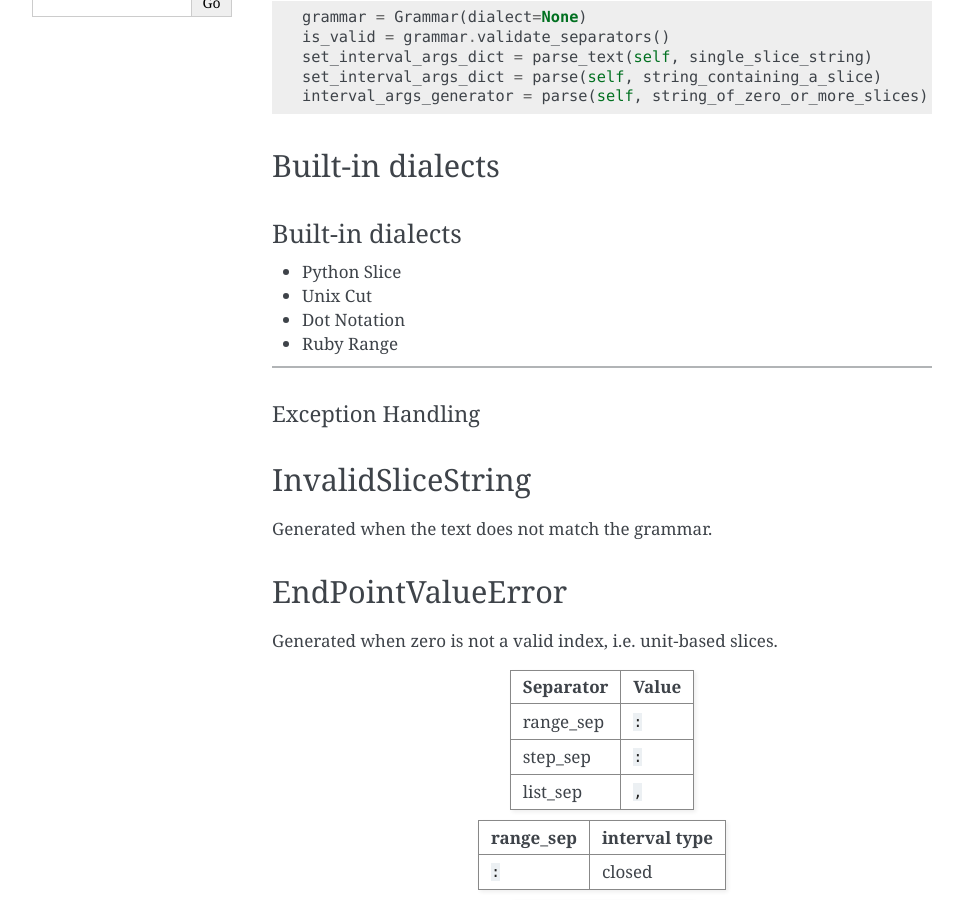
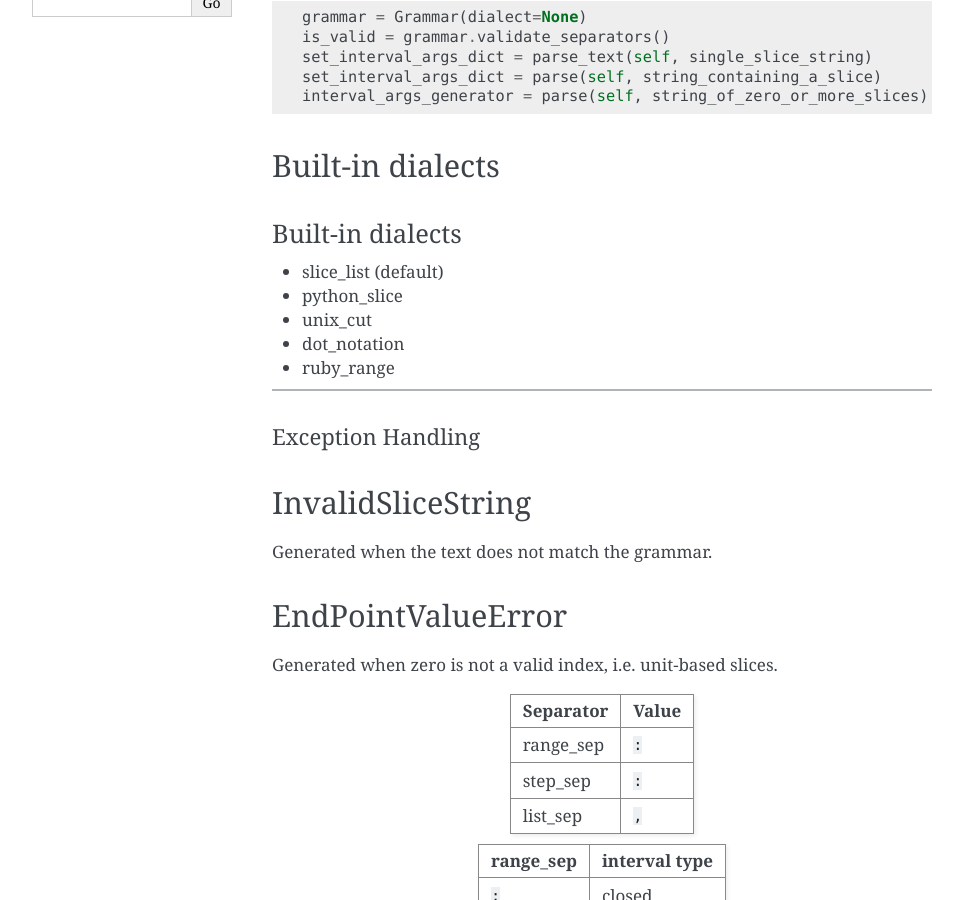
Before and after one commit to bpeterso2000/sliced, a Sphinx documentation site: the page built from docs/source/grammar.rst, in a window 1280 px wide and 900 px high, scrolled down 621 px. Shown: the whole window, without its empty margins (148-1111 px from the left). Built offline with Sphinx 7.4.7, drawn with Linux system fonts in a browser that asks for light colours.

Commit message:
Added 'slice_list' dialect and set at default (default was 'python_slice'), changed 'python_slice' dialect allow_slice_lists setting to False

```diff
--- a/docs/source/grammar.rst
+++ b/docs/source/grammar.rst
@@ -38,10 +38,11 @@ Built-in dialects
 =================
 Built-in dialects
 =================
-* Python Slice
-* Unix Cut
-* Dot Notation
-* Ruby Range
+* slice_list (default)
+* python_slice
+* unix_cut
+* dot_notation
+* ruby_range
 =================
 
 
--- a/docs/source/intro.rst
+++ b/docs/source/intro.rst
@@ -16,7 +16,7 @@ could appear rather scary if they were to be exposed to your users in the wild.
     <http://docs.python.org/2/tutorial/introduction.html#strings>`_,
     after that move on to `understanding indices and slicing
     <http://forums.udacity.com/questions/2017002/python-101-unit-1-understanding-indices-and-slicing>`_,
-    and then visit the :doc:`visualizing Python slicing <python_slices>` section.
+    and then visit the :doc:`visualizing Python slicing <slices>` section.
 
 
 Unit-based, closed-intervals
```
Also changed, not shown: docs/source/intervals.rst (+5 -5 lines), 2 other files.
